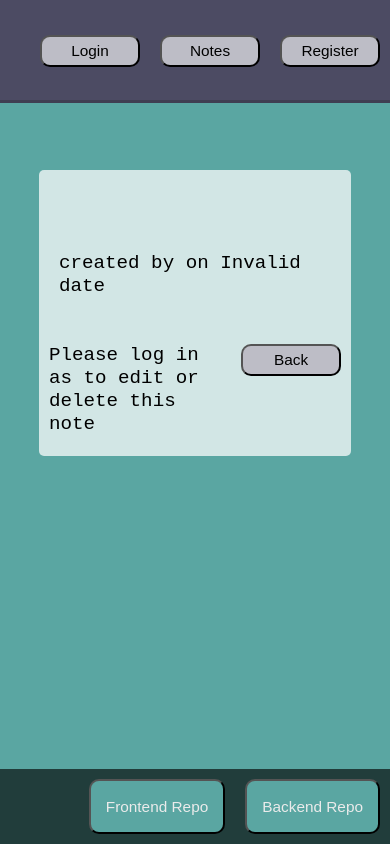
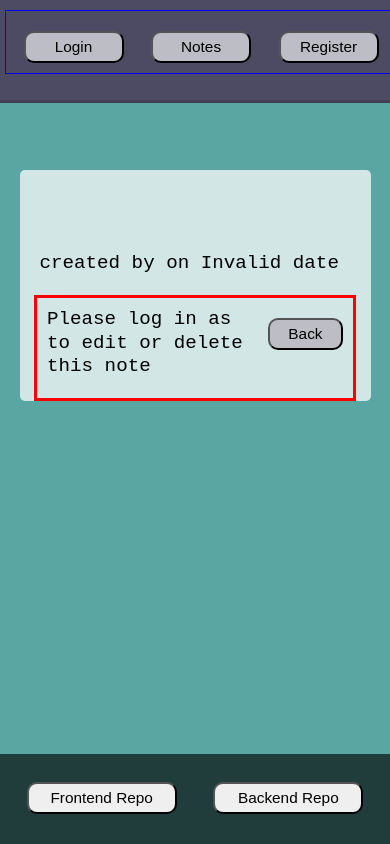
Before and after one commit to khamp19/mynotes-v2, a React (Create React App) app: page /notes/1 in a window 390 px wide. Built offline with nearby package versions, Linux system fonts and the light colour scheme; no server answers.

Commit message:
responsive css complete

```diff
--- a/src/Components/Notes/AddNote.js
+++ b/src/Components/Notes/AddNote.js
@@ -95,14 +95,14 @@ class AddNote extends Component {
                 </textarea>
               </div>
             </form>
-            <div className="button-container">
+            <div className="button-container button-tools">
               <button
-                  className="green-button"
+                  className="green-button bt"
                   onClick={this.saveNote}>
-                  Save Note
+                  Save
                 </button>
               <Link to='/notes'>
-                <button className="nav-button">Back</button>
+                <button className="nav-button bt">Back</button>
               </Link>
             </div>
           </div>
--- a/src/Components/Notes/EditNote.js
+++ b/src/Components/Notes/EditNote.js
@@ -119,23 +119,23 @@ class EditNote extends Component {
           </div>
           : null}
         </div>
-        <div className="button-container">
+        <div className="button-container button-tools">
           {this.props.note.username === loggedInUser ?
             <div>
               <button
-                className="green-button"
+                className="green-button bt"
                 onClick={this.updateNote}>
-                Update Note
+                Update
               </button>
               <button
-                className="red-button"
+                className="red-button bt"
                 onClick={this.deleteNote}>
-                Delete Note
+                Delete
               </button>
             </div>
             : <p>Please log in to edit or delete this note</p> }
           <Link to={`/notes/${note_id}`}>
-            <button className="nav-button">Back</button>
+            <button className="nav-button bt">Back</button>
           </Link>
         </div>
       </div>
--- a/src/Components/Notes/NoteDetail.js
+++ b/src/Components/Notes/NoteDetail.js
@@ -52,24 +52,20 @@ class NoteDetail extends Component {
             : null
           }
         </div>
-        <div className="button-container">
+        <div className="button-container button-tools">
           <div>
             {loggedInUser === username ?
               <div>
                 <Link to={`/notes/${note_id}/update`} >
-                  <button className="green-button">Edit Note</button>
+                  <button className="green-button bt">Edit</button>
                 </Link>
-                <button
-                  className="red-button"
-                  onClick={this.deleteNote}>
-                  Delete Note
-                    </button>
+                <button className="red-button bt" onClick={this.deleteNote}>Delete</button>
               </div>
               : <p>Please log in as {username} to edit or delete this note</p>
             }
           </div>
           <Link to='/notes'>
-            <button className="nav-button">Back</button>
+            <button className="nav-button bt">Back</button>
           </Link>
         </div>
       </div>
--- a/src/Components/Notes/allNotes.css
+++ b/src/Components/Notes/allNotes.css
@@ -1,8 +1,8 @@
 .allnotes-container {
+  /* border: 3px solid black; */
   margin: auto;
   max-width: 900px;
   width: 80%;
-  /* border: 3px solid black; */
   margin-top: 120px;
   background-color: #5aa6a2;
 }
@@ -49,3 +49,17 @@
 .allnotes-container li:hover {
   background-color: #4c4b63;
 }
+
+@media (max-width: 600px) {
+  .allnotes-container li {
+    width: 45%;
+  }
+}
+
+@media (max-width: 408px) {
+  .allnotes-container li {
+    width: 100%;
+    margin-left: 0px;
+    margin-right: 0px;
+  }
+}
--- a/src/Components/Notes/noteDetail.css
+++ b/src/Components/Notes/noteDetail.css
@@ -18,3 +18,14 @@
   padding: 10px;
   text-align: center;
 }
+
+
+/* @media (max-width: 600px) {
+
+} */
+
+@media (max-width: 408px) {
+  .note-detail-container {
+    width: 90%;
+  }
+}
--- a/src/Components/Users/userNav.css
+++ b/src/Components/Users/userNav.css
@@ -6,7 +6,7 @@
   border-bottom: 3px solid #3f3e52;
   background-color: #4c4b63;
   height: 100px;
-  display: flex;
+  /* display: flex; */
 }
 
 /* .button-container {
@@ -16,3 +16,11 @@
   justify-content: flex-end;
   margin-top: 25px;
 } */
+
+@media (max-width: 600px) {
+
+}
+
+@media (max-width: 408px) {
+
+}
--- a/src/index.css
+++ b/src/index.css
@@ -63,28 +63,36 @@ button {
 .nav-button {
 	background-color: #bdbdc6;
 	width: 100px;
+	margin-top: 20px
 }
+
 .nav-button:hover {
 	background-color: #4f4cb5;
 	color: #ebebeb;
 }
 
 .button-container {
+	border: 1px solid blue;
 	width: 100%;
 	display: flex;
 	justify-content: flex-end;
-  margin-top: 25px;
+	margin: 10px 0px;
+	/* padding: 10px; */
 }
 
 .red-button {
 	background-color: firebrick;
 	width: 100px;
 	color: #ebebeb;
+	margin-top: 20px;
 }
 
 .green-button {
 	background-color: #00c300;
 	width: 100px;
+	padding: 0px;
+	height: 32px;
+	margin-top: 20px;
 }
 
 .note-title {
@@ -113,31 +121,58 @@ footer {
 	width: 100%;
 	color: #ebebeb;
 	background-color: #213d3b;
-	height: 75px;
+	height: 90px;
 	display: flex;
 	justify-content: flex-end;
 }
 
-footer p {
-	margin: 15px;
+.button-container-bottom {
+	/* border: 1px solid orange; */
+	width: 100%;
+	display: flex;
+	justify-content: flex-end;
+	margin: 8px 0px;
 }
 
-footer a {
-	color: #ebebeb;
-	margin: 5px;
-	padding: 5px;
-	border-radius: 5px;
+.footer-nav-button {
+	width: 150px;
+	margin-top: 20px;
 }
 
-footer button {
-	background-color: #5aa6a2;
-	font-size: 80%;
+.footer-nav-button:hover {
+	background-color: #4f4cb5;
+	color: #ebebeb;
 }
 
-@media (max-width: 768px) {
+/* @media (max-width: 768px) {
 
+} */
+
+@media (max-width: 408px) {
+	.button-container {
+		justify-content: space-evenly;
+		margin-left: 5px;
+		margin-right: 5px;
+	}
+	.button-container-bottom {
+		justify-content: space-evenly;
+	}
+	.note-title {
+		width: 90%;
 	}
 
-@media (max-width: 400px) {
+	.note-content {
+		width: 90%;
+	}
 
+	.button-tools {
+		margin: auto;
+		width: 90%;
+		justify-content: center;
+		border: 3px solid red;
 	  }
+
+	  .bt {
+		width: 75px;
+	  }
+}
--- a/src/index.js
+++ b/src/index.js
@@ -5,7 +5,7 @@ import thunk from 'redux-thunk';
 import logger from 'redux-logger';
 import { Provider } from 'react-redux';
 import { createStore, applyMiddleware } from 'redux';
-import { BrowserRouter as Router, Route} from 'react-router-dom';
+import { BrowserRouter as Router, Route, Link} from 'react-router-dom';
 
 import './index.css';
 import App from './App';
@@ -37,12 +37,14 @@ ReactDOM.render(
         <Route exact path='/notes/:id' component={NoteDetail} />
         <Route exact path='/notes/:id/update' component={EditNote} />
         <footer>
-          <button>
-            <a href="https://github.com/khamp19/mynotes-v2" target="_blank" rel="noopener noreferrer"> Frontend Repo </a>
-          </button>
-          <button>
-            <a href="https://github.com/khamp19/notes_project_II" target="_blank" rel="noopener noreferrer"> Backend Repo </a>
-          </button>
+          <div className="button-container-bottom">
+            <Link to='https://github.com/khamp19/mynotes-v2' target="_blank" rel="noopener noreferrer">
+              <button className="footer-nav-button">Frontend Repo</button>
+            </Link>
+            <Link to='https://github.com/khamp19/notes_project_II' target="_blank" rel="noopener noreferrer">
+              <button className="footer-nav-button">Backend Repo</button>
+            </Link>
+          </div>
         </footer>
       </div>
     </Router>
```
Also changed, not shown: src/Components/Notes/editNote.css (+8 -0 lines). Lines whose indentation alone changed are shown as unchanged.
